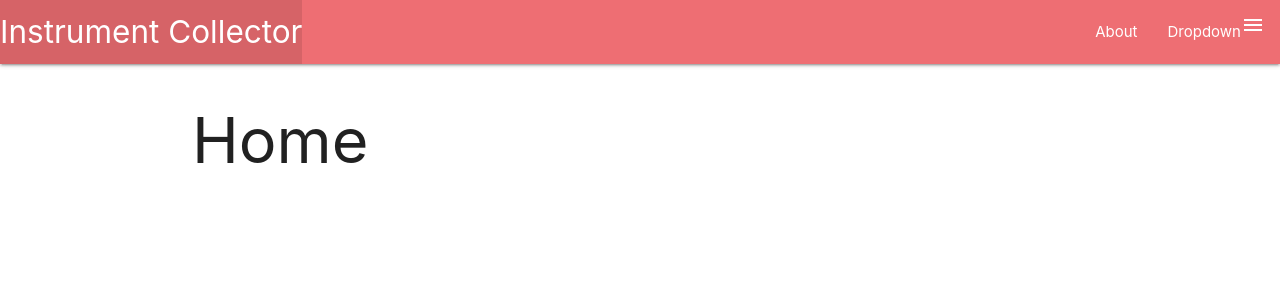
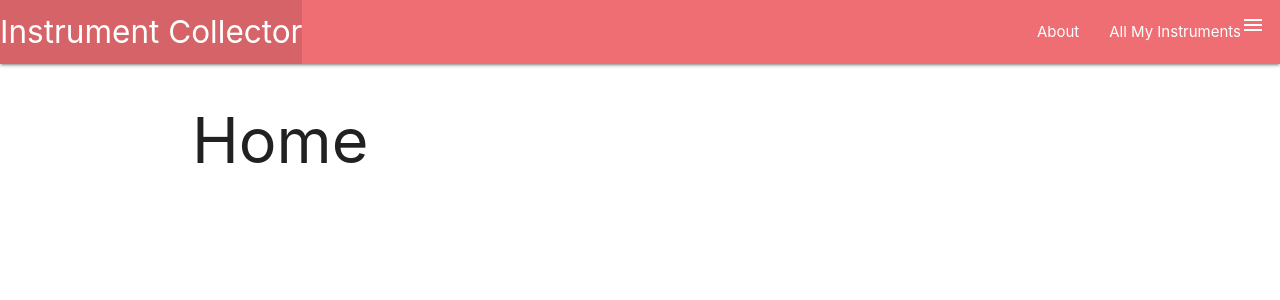
Before and after one commit to hey-now/instrumentcollector, a Django app: page / in a window 1280 px wide. Shown: the top 300 px of the page. Run offline with Django 4.2, Linux system fonts and the light colour scheme.

Commit message:
updating nav

```diff
--- a/main_app/templates/base.html
+++ b/main_app/templates/base.html
@@ -31,7 +31,7 @@
                 </ul>
                 <ul class="right">
                     <li><a href="/about">About</a></li>
-                    <li><a class="dropdown-trigger" href="#!" data-target="dropdown1">Dropdown<span class="material-symbols-outlined">menu</span></a></li>
+                    <li><a class="dropdown-trigger" href="/instruments" data-target="dropdown1">All My Instruments<span class="material-symbols-outlined">menu</span></a></li>
                 </ul>
             </div>
         </nav>
```
